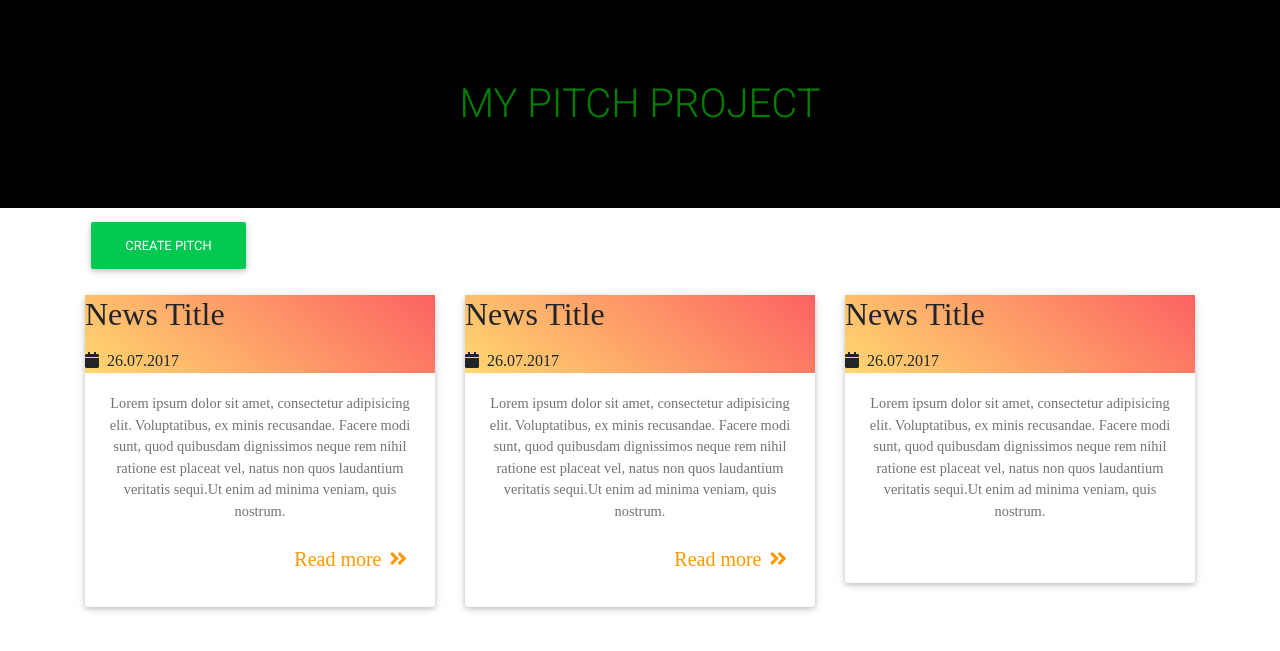
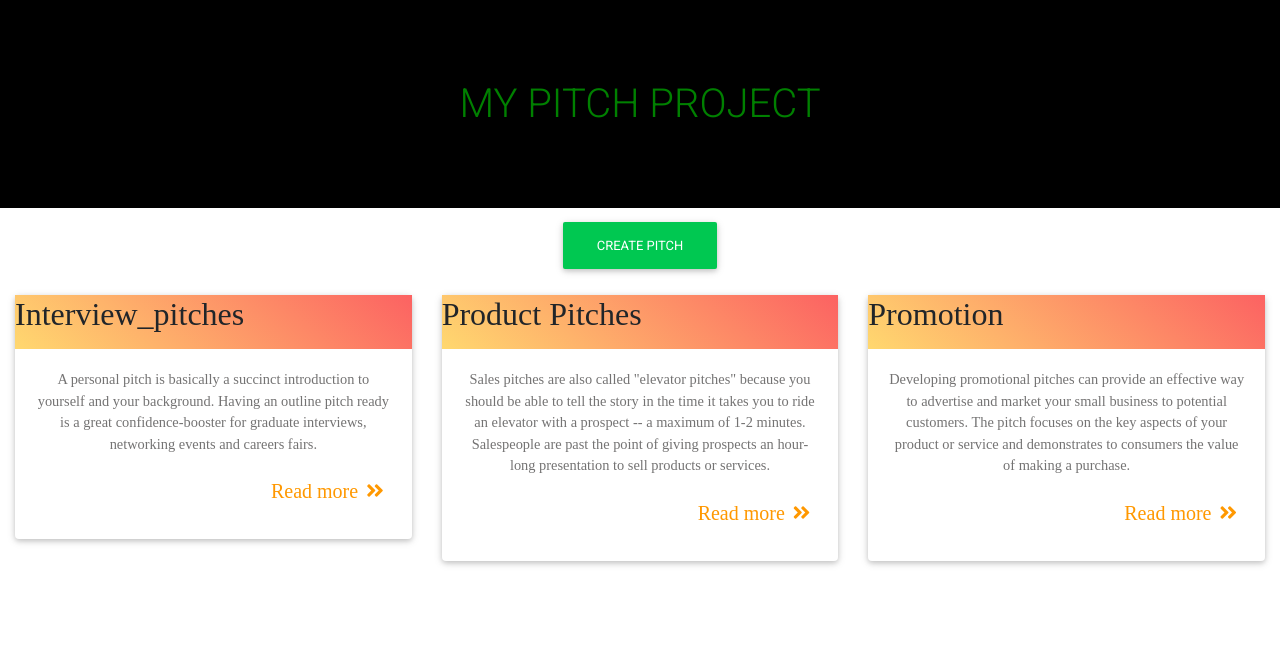
Before and after one commit to NgugiMuthoni/Pitchapp, a Flask app: page / in a window 1280 px wide. Shown: the part 74-725 px from the top of the page. Run offline with Flask 2, Linux system fonts and the light colour scheme; data that the repository does not hold is empty; some libraries are stand-ins or nearby versions.

Commit message:
--- Auto-Git Commit ---

```diff
--- a/app/templates/index.html
+++ b/app/templates/index.html
@@ -8,11 +8,11 @@
 
 <h1 style="text-align:center; background-color:black; color:green;padding:80px;">MY PITCH PROJECT</h1>
 
-<div class="container" style="padding-bottom: 20px;">
+<div class="container text-center" style="padding-bottom: 20px;">
     <a href="{{url_for('main.new_pitch')}}" class="btn btn-success">Create pitch</a>
 </div>
 
-<div class="container" style= "font-family: 'Cormorant Upright', serif;">
+<div class="container-fluid" style="font-family: 'Cormorant Upright', serif;">
     <div class="row">
         <div class="col-md-4">
             <!-- Card -->
@@ -22,9 +22,8 @@
                 <div class="view view-cascade gradient-card-header peach-gradient">
 
                     <!-- Title -->
-      <h2 class="card-header-title mb-3">News Title</h2>
-      <!-- Text -->
-      <p class="mb-0"><i class="fas fa-calendar mr-2"></i>26.07.2017</p>
+                    <h2 class="card-header-title mb-3">Interview_pitches</h2>
+
 
                 </div>
 
@@ -32,12 +31,13 @@
                 <div class="card-body card-body-cascade text-center">
 
                     <!-- Text -->
-      <p class="card-text">Lorem ipsum dolor sit amet, consectetur adipisicing elit. Voluptatibus, ex minis
-        recusandae. Facere modi sunt, quod quibusdam dignissimos neque rem nihil ratione est placeat vel, natus
-        non quos laudantium veritatis sequi.Ut enim ad minima veniam, quis nostrum.</p>
+                    <p class="card-text">A personal pitch is basically a succinct introduction to yourself and your
+                        background. Having an outline pitch ready is a great confidence-booster for graduate interviews,
+                        networking events and careers fairs.</p>
                     <!-- Link -->
-      <a href="#!" class="orange-text d-flex flex-row-reverse p-2">
-        <h5 class="waves-effect waves-light">Read more<i class="fas fa-angle-double-right ml-2"></i></h5>
+                    <a href="{{url_for('main.interview_pitches')}}" class="orange-text d-flex flex-row-reverse p-2">
+                        <h5 class="waves-effect waves-light">Read more<i class="fas fa-angle-double-right ml-2"></i>
+                        </h5>
                     </a>
 
                 </div>
@@ -55,9 +55,8 @@
                 <div class="view view-cascade gradient-card-header peach-gradient">
 
                     <!-- Title -->
-      <h2 class="card-header-title mb-3">News Title</h2>
-      <!-- Text -->
-      <p class="mb-0"><i class="fas fa-calendar mr-2"></i>26.07.2017</p>
+                    <h2 class="card-header-title mb-3">Product Pitches</h2>
+
 
                 </div>
 
@@ -65,12 +64,14 @@
                 <div class="card-body card-body-cascade text-center">
 
                     <!-- Text -->
-      <p class="card-text">Lorem ipsum dolor sit amet, consectetur adipisicing elit. Voluptatibus, ex minis
-        recusandae. Facere modi sunt, quod quibusdam dignissimos neque rem nihil ratione est placeat vel, natus
-        non quos laudantium veritatis sequi.Ut enim ad minima veniam, quis nostrum.</p>
+                    <p class="card-text">Sales pitches are also called "elevator pitches" because you should be able to
+                        tell the story in the time it takes you to ride an elevator with a prospect -- a maximum of 1-2
+                        minutes. Salespeople are past the point of giving prospects an hour-long presentation to sell
+                        products or services.</p>
                     <!-- Link -->
-      <a href="#!" class="orange-text d-flex flex-row-reverse p-2">
-        <h5 class="waves-effect waves-light">Read more<i class="fas fa-angle-double-right ml-2"></i></h5>
+                    <a href="{{url_for('main.product_pitches')}}" class="orange-text d-flex flex-row-reverse p-2">
+                        <h5 class="waves-effect waves-light">Read more<i class="fas fa-angle-double-right ml-2"></i>
+                        </h5>
                     </a>
 
                 </div>
@@ -88,9 +89,8 @@
                 <div class="view view-cascade gradient-card-header peach-gradient">
 
                     <!-- Title -->
-      <h2 class="card-header-title mb-3">News Title</h2>
-      <!-- Text -->
-      <p class="mb-0"><i class="fas fa-calendar mr-2"></i>26.07.2017</p>
+                    <h2 class="card-header-title mb-3">Promotion</h2>
+
 
                 </div>
 
@@ -98,12 +98,13 @@
                 <div class="card-body card-body-cascade text-center">
 
                     <!-- Text -->
-      <p class="card-text">Lorem ipsum dolor sit amet, consectetur adipisicing elit. Voluptatibus, ex minis
-        recusandae. Facere modi sunt, quod quibusdam dignissimos neque rem nihil ratione est placeat vel, natus
-        non quos laudantium veritatis sequi.Ut enim ad minima veniam, quis nostrum.</p>
+                    <p class="card-text">Developing promotional pitches can provide an effective way to advertise and
+                        market your small business to potential customers. The pitch focuses on the key aspects of your
+                        product or service and demonstrates to consumers the value of making a purchase.</p>
                     <!-- Link -->
-      <a href="#!" class="orange-text d-flex flex-row-reverse p-2">
-        <h5 class="waves-effect waves-light"></h5>
+                    <a href="{{url_for('main.promotion_pitches')}}" class="orange-text d-flex flex-row-reverse p-2">
+                        <h5 class="waves-effect waves-light">Read more<i class="fas fa-angle-double-right ml-2"></i>
+                        </h5>
                     </a>
 
                 </div>
@@ -116,6 +117,3 @@
     </div>
 </div>
 {%endblock%}
-<a href="{{url_for('main.interview_pitches')}}" class="btn btn-primary -center">View</a>
-  <a href="{{url_for('main.product_pitches')}}" class="btn btn-primary -center">View</a>
-<a href="{{url_for('main.promotion_pitches')}}" class="btn btn-primary -center">View</a>
```
Lines whose indentation alone changed are shown as unchanged.
